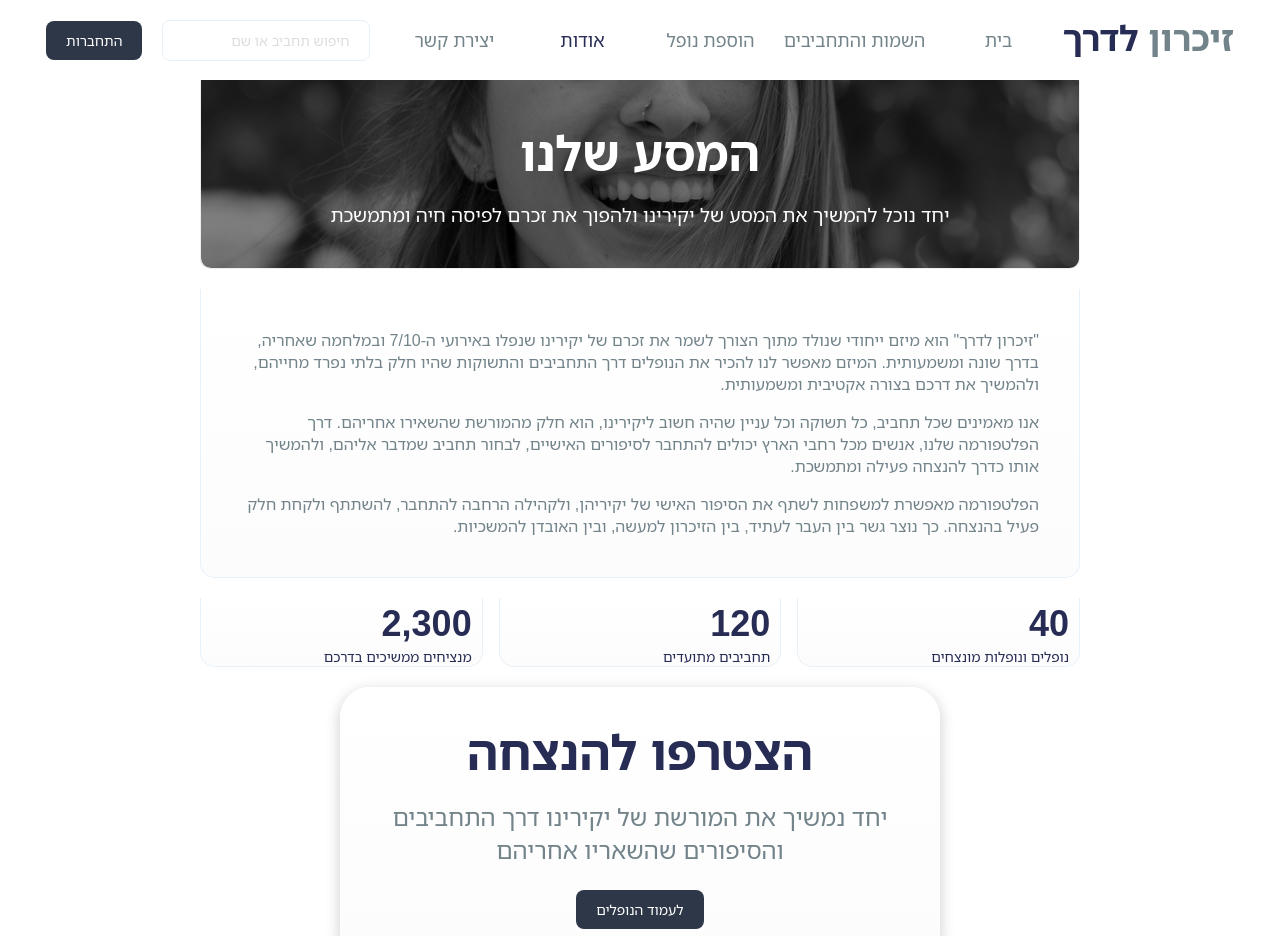
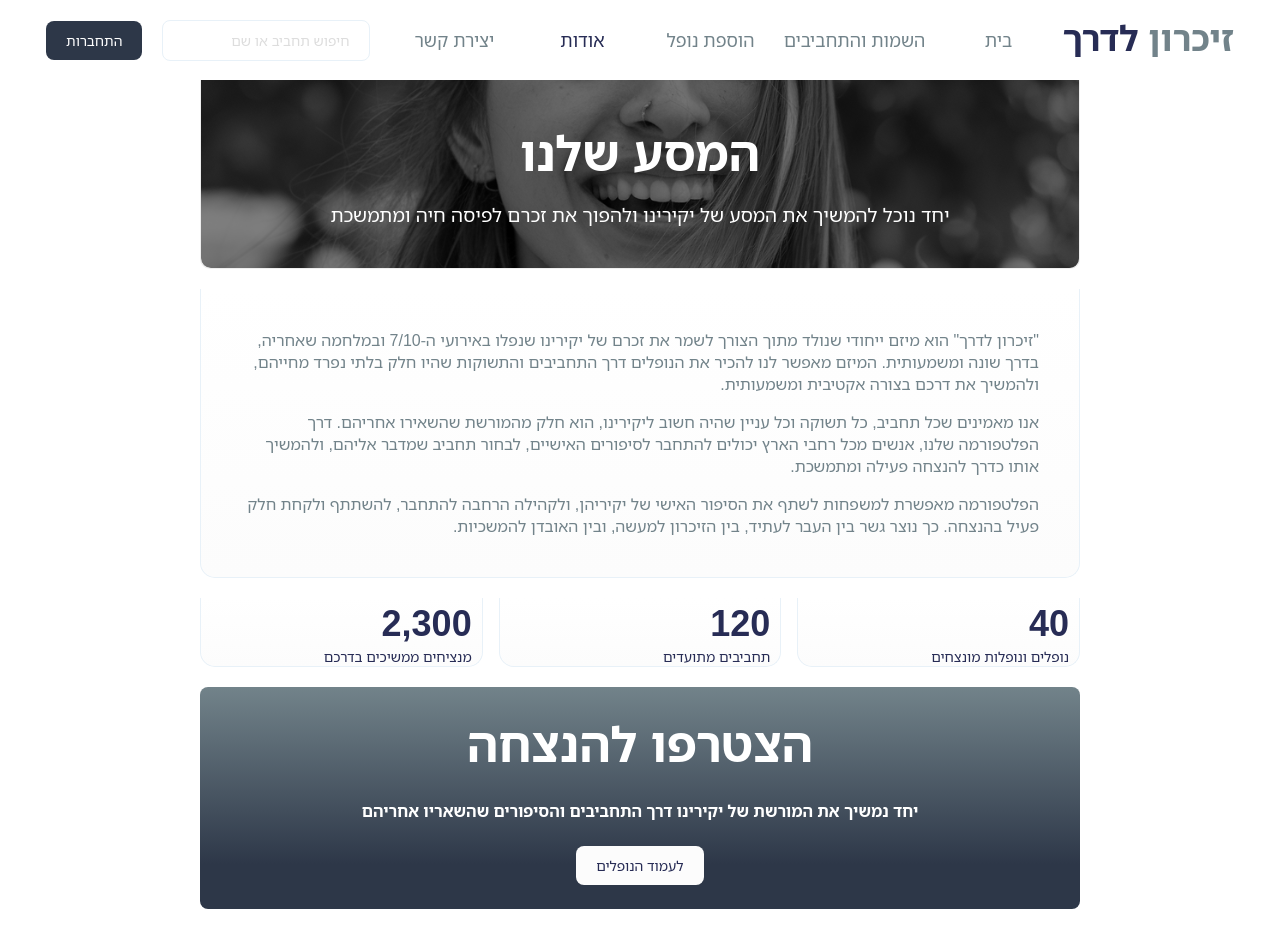
Before and after one commit to Skillink-org/Zikaron-Laderech, a Next.js app: page /about in a window 1280 px wide. Shown: the top 936 px of the page. Built offline with nearby package versions, Linux system fonts and the light colour scheme; no server answers.

Commit message:
style: redesigned the LargeBubble component

```diff
--- a/app/components/LargeBubble/index.jsx
+++ b/app/components/LargeBubble/index.jsx
@@ -12,7 +12,7 @@ export default function LargeBubble({
       <div className={styles.content}>
         <h1 className={styles.title}>{title}</h1>
         <p className={styles.subtitle}>{subtitle}</p>
-        <Button children={buttonText} onClick={onButtonClick} />
+        <Button className={styles.button} onClick={onButtonClick}>{buttonText}</Button>
       </div>
     </div>
   );
--- a/app/components/LargeBubble/style.module.scss
+++ b/app/components/LargeBubble/style.module.scss
@@ -1,45 +1,33 @@
 @use '@/styles/_vars.scss' as *;
 
 .largeBubble {
-  background: $elementGradient;
-  border-radius: 30px;
-  padding: 2rem;
-  display: flex;
-  justify-content: center;
-  align-items: center;
+  background: $darkElementGradient;
+  border-radius: $border-radius-md;
   text-align: center;
-  box-shadow: 0 4px 15px rgba(0, 0, 0, 0.2);
-  max-width: 600px;
-  margin: auto;
+  padding: $spacing-lg 0;
+  width: 100%;
   font-family: $font-family;
 
   .content {
-    color: $textColor;
-  }
+    display: flex;
+    flex-direction: column;
+    color: white;
+    font-weight: bold;
+    gap: $spacing-lg;
 
     .title {
       font-size: $text-xxl;
-    font-weight: bold;
-    color: $titleColor;
-    margin-bottom: 1rem;
     }
 
     .subtitle {
-    font-size: $text-lg;
-    margin-bottom: 1.5rem;
-    color: $textColor;
+      font-size: $text-md;
     }
 
     .button {
-    background-color: $buttonColor;
-    color: $grayBackground;
-    padding: 0.8rem 2rem;
-    font-size: $text-md;
-    border: none;
-    border-radius: 50px;
-    cursor: pointer;
-    transition: background-color 0.3s;
-
-
+      width: fit-content;
+      align-self: center;
+      color: $primary;
+      background-color: $grayBackground;
     }
   }
+}
```
Lines whose indentation alone changed are shown as unchanged.
